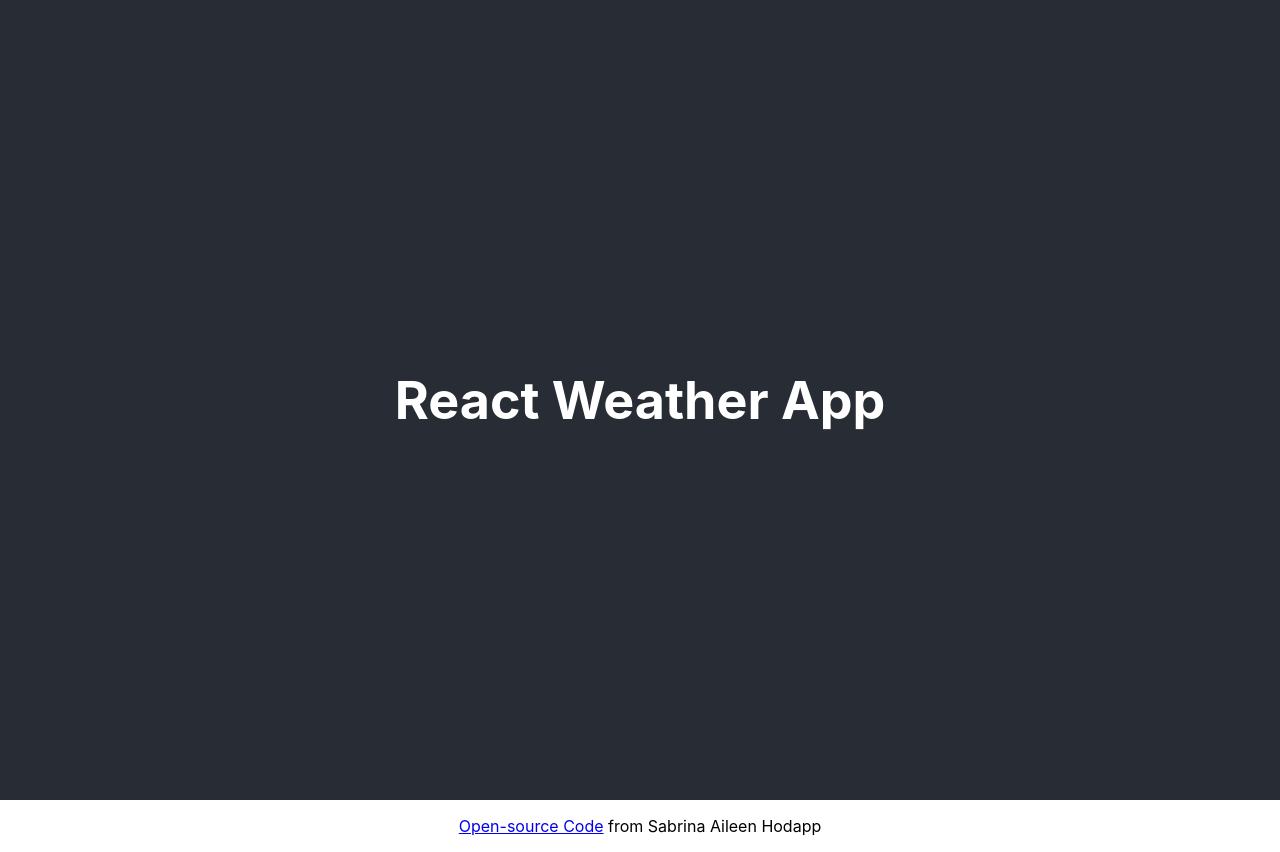
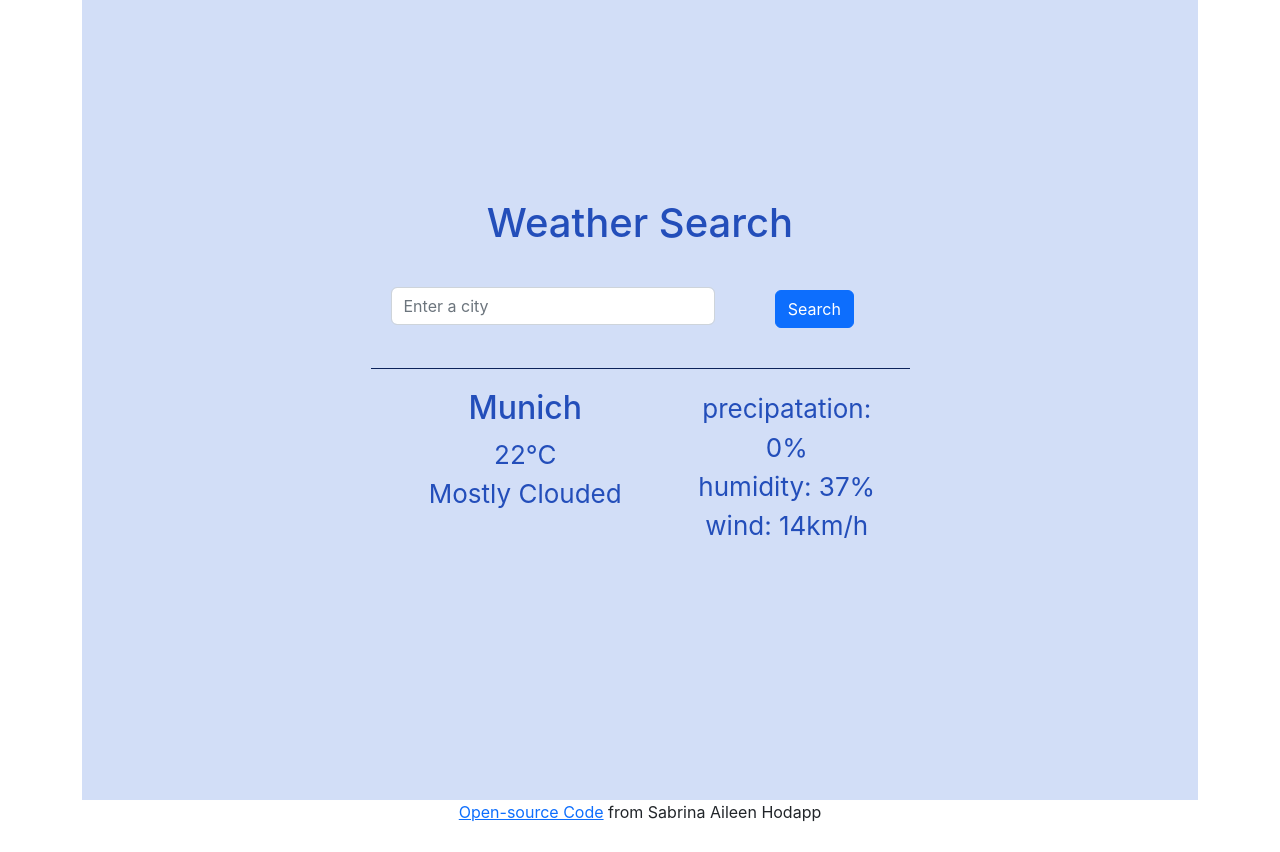
Before and after one commit to sabrinaaileen/react-weather-app, a React (Create React App) app: page / in a window 1280 px wide. Built offline with nearby package versions, Linux system fonts and the light colour scheme.

Commit message:
Add Bootstrap and structure

```diff
--- a/package.json
+++ b/package.json
@@ -6,6 +6,7 @@
     "@testing-library/jest-dom": "^5.16.5",
     "@testing-library/react": "^13.4.0",
     "@testing-library/user-event": "^13.5.0",
+    "bootstrap": "^5.2.3",
     "react": "^18.2.0",
     "react-dom": "^18.2.0",
     "react-scripts": "5.0.1",
--- a/src/App.css
+++ b/src/App.css
@@ -3,12 +3,12 @@
 }
 
 .App-header {
-  background-color: #282c34;
+  background-color: #d2def7;
   min-height: 100vh;
   display: flex;
   flex-direction: column;
   align-items: center;
   justify-content: center;
   font-size: calc(10px + 2vmin);
-  color: white;
+  color: #234eba;
 }
--- a/src/App.js
+++ b/src/App.js
@@ -1,11 +1,14 @@
 import "./App.css";
+import Weather from "./Weather";
 
 export default function App() {
   return (
     <div className="App">
-      <header className="App-header">
-        <h1>React Weather App</h1>
-      </header>
+      <div className="container">
+        <header className="App-header">
+          <Weather />
+        </header>
+      </div>
       <footer>
         <p>
           {" "}
--- /dev/null
+++ b/src/Weather.css
@@ -0,0 +1,17 @@
+.weather {
+  border: 1px solid #0c235b;
+  margin: 20px;
+  padding: 20px;
+}
+.weather-info {
+  border-top: 1px solid #0c235b;
+  margin: 20px;
+  padding: 20px;
+}
+ul {
+  list-style-type: none;
+}
+form {
+  margin: 20px;
+  padding: 20px;
+}
--- /dev/null
+++ b/src/Weather.js
@@ -0,0 +1,44 @@
+import React from "react";
+import "./Weather.css";
+
+export default function Weather() {
+  return (
+    <div className="Weather">
+      <h1>Weather Search</h1>
+      <form>
+        <div className="row">
+          <div className="col-8">
+            <input
+              type="text"
+              placeholder="Enter a city"
+              className="form-control"
+            />
+          </div>
+          <div className="col-4">
+            <input type="submit" value="Search" className="btn btn-primary" />
+          </div>
+        </div>
+      </form>
+      <div className="weather-info">
+        <div className="row">
+          <div className="col-6">
+            <ul>
+              <li>
+                <h2>Munich</h2>
+              </li>
+              <li>22°C</li>
+              <li>Mostly Clouded</li>
+            </ul>
+          </div>
+          <div className="col-6">
+            <ul>
+              <li>precipatation: 0%</li>
+              <li>humidity: 37%</li>
+              <li>wind: 14km/h</li>
+            </ul>
+          </div>
+        </div>
+      </div>
+    </div>
+  );
+}
```
Also changed, not shown: src/index.js (+7 -6 lines), 1 other file (tests, documents, lock files or other folders).
